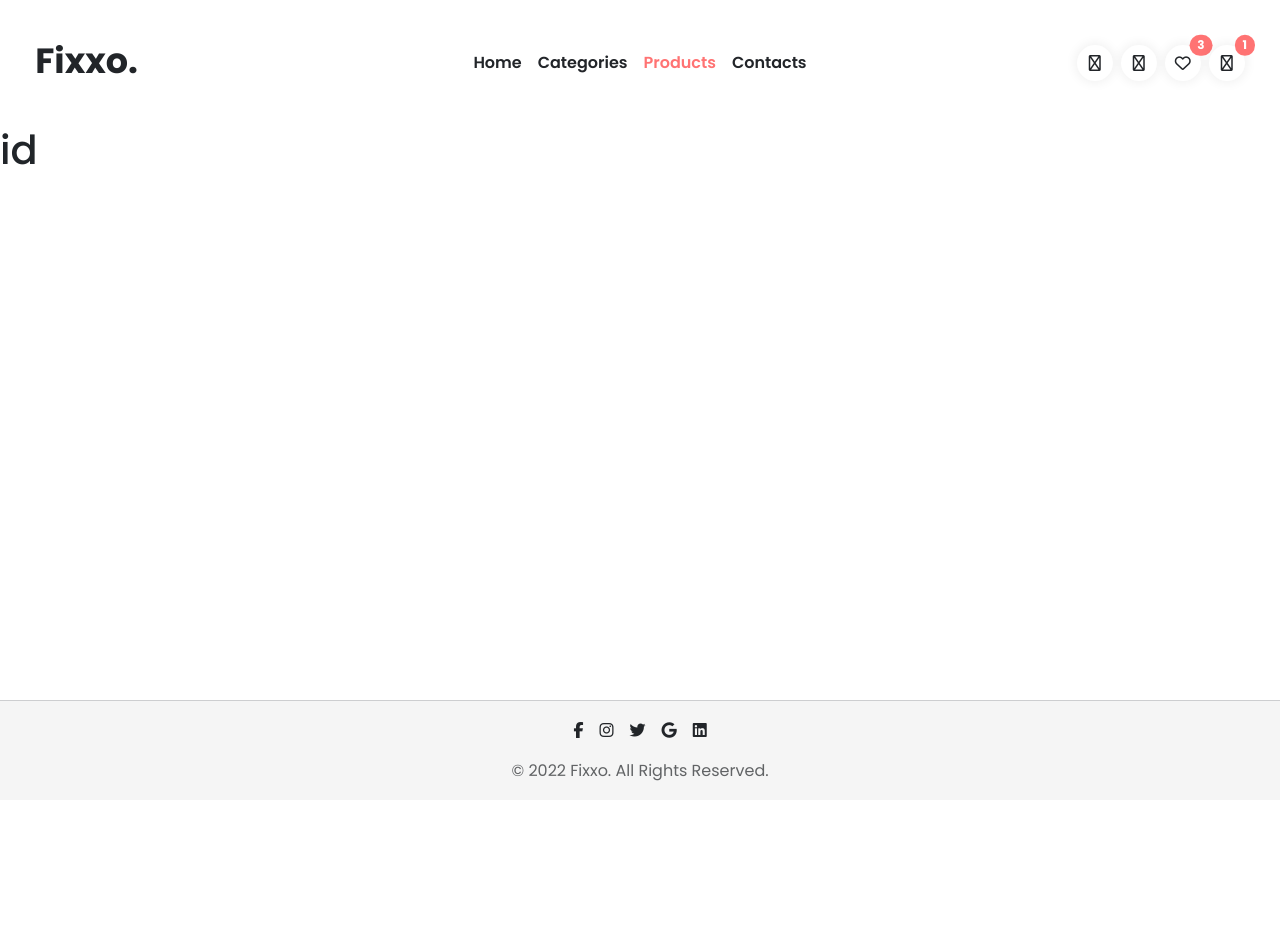
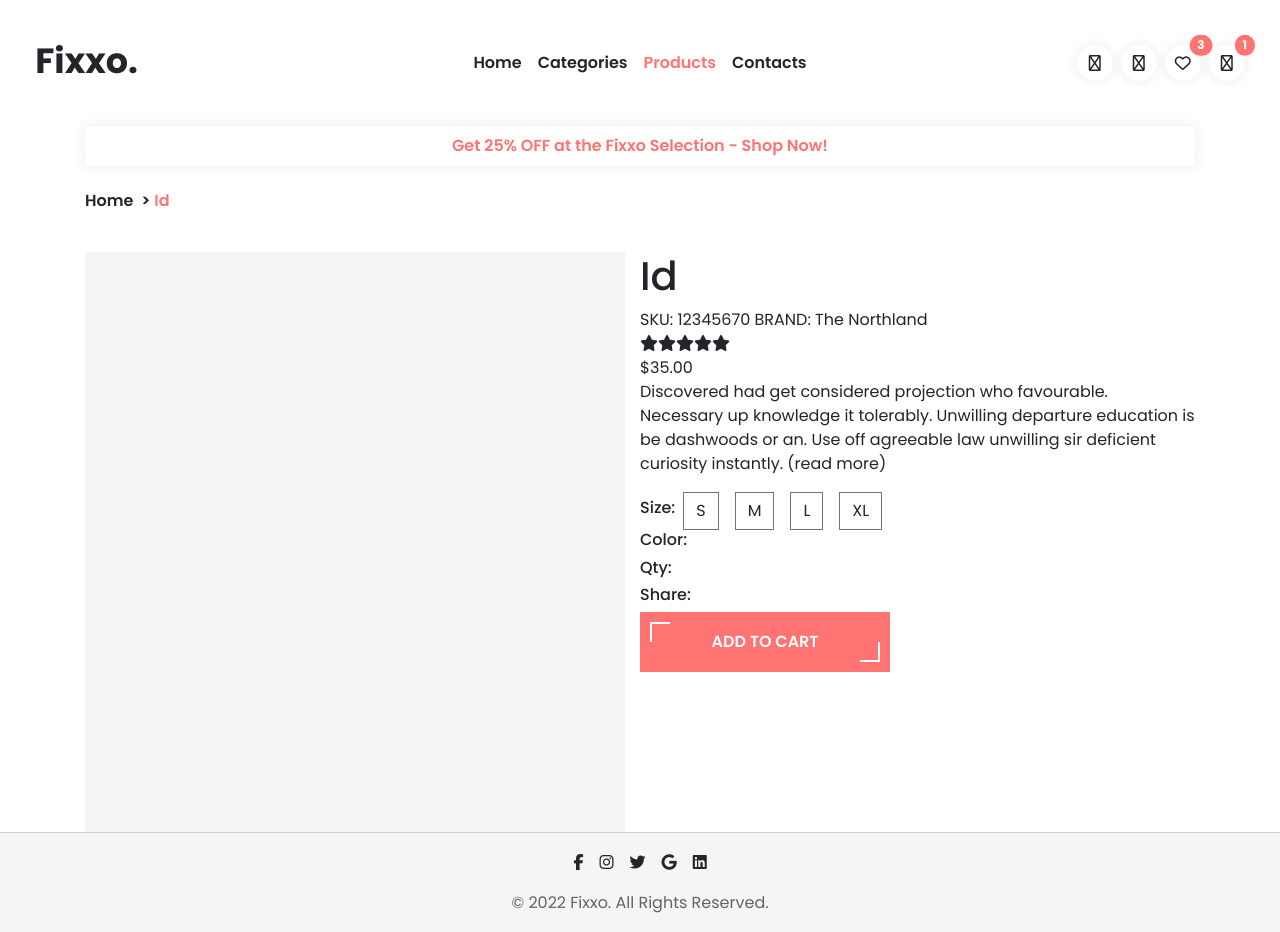
Before and after one commit to dennisGustavsson/frontEndJS-React-assignment, a React (Create React App) app: page /products/id in a window 1280 px wide. Before the commit the page ends 800 px from the top, so only its background shows below. Built offline with nearby package versions, Linux system fonts and the light colour scheme.

Commit message:
finished form validation

```diff
--- /dev/null
+++ b/src/Assets/Scripts/getNameToUpper.js
@@ -0,0 +1,10 @@
+export const getNameToUpper = (name) => {
+    const firstLetterUpper = name
+    .toLowerCase() //makes all letters lowercase
+    .split(' ') //splits all words where there is a whitespace, and puts all words in a array
+    .map(word => { //maps trough the array
+        return word.charAt(0).toUpperCase() + word.slice(1); //takes first char of all words in array and makes uppercase
+    })
+    .join(' ') //joins every word from the array and puts a whitespace between them
+    return firstLetterUpper
+}
--- a/src/Assets/scss/App.scss
+++ b/src/Assets/scss/App.scss
@@ -16,6 +16,7 @@
 @import './sections/ContactForm';
 @import './sections/Breadcrumb';
 @import './sections/Map';
+@import './sections/ProductDetails';
 
 @import './components/buttons';
 @import './components/menuIcon';
--- a/src/Assets/scss/cores/_base.scss
+++ b/src/Assets/scss/cores/_base.scss
@@ -51,7 +51,7 @@ body {
     padding: 0;
     margin: 0 auto;
     @include md {
-        max-width: 1100px;
+        max-width: 1110px;
     }
     @include lg {
         max-width: 1600px;
--- a/src/Assets/scss/sections/_Breadcrumb.scss
+++ b/src/Assets/scss/sections/_Breadcrumb.scss
@@ -12,6 +12,7 @@
             list-style: none;
             display: inline-flex;
             align-items: center;
+            padding: 0;
 
             li {
                 margin-right: 0.5rem;
--- a/src/Assets/scss/sections/_ContactForm.scss
+++ b/src/Assets/scss/sections/_ContactForm.scss
@@ -102,6 +102,9 @@
     }
     .error-border {
         box-shadow: 0 0 2px 1px red;
+        &:focus {
+            box-shadow: 0 0 2px 1px red;
+        }
     }
 }
 
--- a/src/Assets/scss/sections/_Footer.scss
+++ b/src/Assets/scss/sections/_Footer.scss
@@ -12,10 +12,8 @@
         align-items: center;
         background-color: $color-gray-1 ;
         border-top: 1px solid $color-gray-5;
-        z-index: 2;
-        @include lg {
-            // position: fixed;
-        }
+        z-index: 1;
+
         a {
             margin: 0.5rem;
             text-decoration: none;
--- /dev/null
+++ b/src/Assets/scss/sections/_ProductDetails.scss
@@ -0,0 +1,58 @@
+.miniAd {
+    .container {
+        display: grid;
+        justify-items: center;
+        max-width: 1110px;
+        box-shadow: $color-drop-shadow;
+
+        span {
+            color: $color-theme;
+            font-size: $font-size-16;
+            font-weight: $font-w-semibold;
+            padding: 0.5rem 0;
+        }
+    }
+}
+
+.product {
+
+    .container {
+        max-width: 1110px;
+        .product-body {
+            display: grid;
+            grid-template-columns: repeat(2, 1fr);
+            .product-img {
+                width: 540px;
+                height: 600px;
+                background-color: $color-gray-1;
+            }
+            .product-info {
+                display: flex;
+                justify-content: start;
+                align-items: start;
+                flex-direction: column;
+
+                .btn-secondary {
+                    background-color: $color-theme-white;
+                    border-radius: 0;
+                    margin-inline: 0.5rem;
+                    color: $color-theme-black-1;
+
+                }
+                .btn-check:active {
+                    background-color: black;
+                }
+                h4 {
+                    font-size: $font-size-16;
+                    font-weight: $font-w-medium;
+                }
+                .choose-size {
+                    display: flex;
+                    align-items: center;
+                }
+
+            }
+
+        }
+    }
+}
--- a/src/Views/ProductDetailsView.js
+++ b/src/Views/ProductDetailsView.js
@@ -1,19 +1,92 @@
 import { useParams } from "react-router-dom"
+import { NavLink } from "react-router-dom"
 import { FooterSection } from "../Sections/FooterSection"
 import MainMenuSection from "../Sections/MainMenuSection"
+import BreadcrumbSection from "../Sections/BreadcrumbSection"
 
-const ProductDetailsView = () => {
+const ProductDetailsView = ({}) => {
+
+
+      //first letter and first letter after whitespace to upper
+      const getNameToUpper = (name) => {
+        const firstLetterUpper = name
+        .toLowerCase() //makes all letters lowercase
+        .split(' ') //splits all words where there is a whitespace, and puts all words in a array
+        .map(word => { //maps trough the array
+            return word.charAt(0).toUpperCase() + word.slice(1); //takes first char of all words in array and makes uppercase
+        })
+        .join(' ') //joins every word from the array and puts a whitespace between them
+        return firstLetterUpper
+    }
+    const params = useParams()
 
       /* window title  */
-      window.top.document.title = 'Product details | Fixxo';
+      window.top.document.title = `${getNameToUpper(params.name.replace(/-/g, " "))} | Fixxo`;
 
-    const params = useParams()
+
 
   return (
     <>
+
     <MainMenuSection/>
-        <div className="container">
-            <h1>{params.name}</h1>
+    <div className="miniAd">
+      <div className="container">
+        <span>Get 25% OFF at the Fixxo Selection - Shop Now!</span>
+      </div>
+    </div>
+    <BreadcrumbSection currentPage={ getNameToUpper(params.name.replace(/-/g, " ")) }/>
+        <div className="product">
+          <div className="container">
+            <div className="product-body">
+              <div className="product-img"></div>
+              <div className="product-info">
+                <h1>{getNameToUpper(params.name.replace(/-/g, " "))}</h1>
+                <span>SKU: 12345670 BRAND: The Northland</span>
+                <div className="rating">
+                  <i className="fa-solid fa-star"></i>
+                  <i className="fa-solid fa-star"></i>
+                  <i className="fa-solid fa-star"></i>
+                  <i className="fa-solid fa-star"></i>
+                  <i className="fa-solid fa-star"></i>
+                </div>
+                <span>$35.00</span>
+                <p>Discovered had get considered projection who favourable.
+                  Necessary up knowledge it tolerably. Unwilling departure education is be dashwoods or an.
+                  Use off agreeable law unwilling sir deficient curiosity instantly. (read more)
+                </p>
+                <div className="product-form">
+                  <form>
+                    <div className="choose-size">
+                      <h4>Size: </h4>
+                    <input type="radio" className="btn-check" name="options" id="option1" autocomplete="off"/>
+                    <label className="btn btn-secondary" for="option1">S</label>
+
+                    <input type="radio" className="btn-check" name="options" id="option2" autocomplete="off"/>
+                    <label className="btn btn-secondary" for="option2">M</label>
+
+                    <input type="radio" className="btn-check" name="options" id="option3" autocomplete="off"/>
+                    <label className="btn btn-secondary" for="option3">L</label>
+
+                    <input type="radio" className="btn-check" name="options" id="option4" autocomplete="off"/>
+                    <label className="btn btn-secondary" for="option4">XL</label>
+                    </div>
+                    <div className="choose-color">
+                      <h4>Color: </h4>
+                    </div>
+                    <div className="quantity">
+                      <h4>Qty: </h4>
+                    </div>
+
+                  </form>
+                  <div className="shareSocialMedia">
+                    <h4>Share: </h4>
+                    <NavLink to="" className="btn-theme">ADD TO CART</NavLink>
+                  </div>
+                </div>
+              </div>
+            </div>
+          </div>
+
         </div>
     <FooterSection/>
     </>
```
Also changed, not shown: src/Components/navbar.js (deleted, +0 -25 lines), src/Sections/ContactFormSection.js (+120 -116 lines), src/App.min.css.
